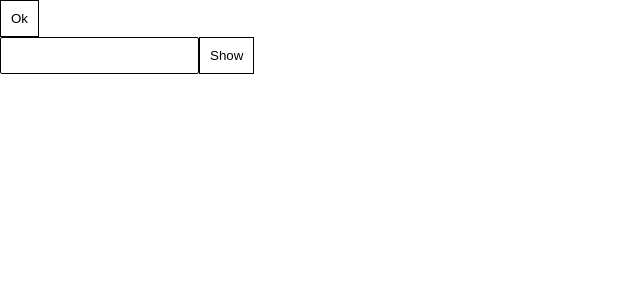
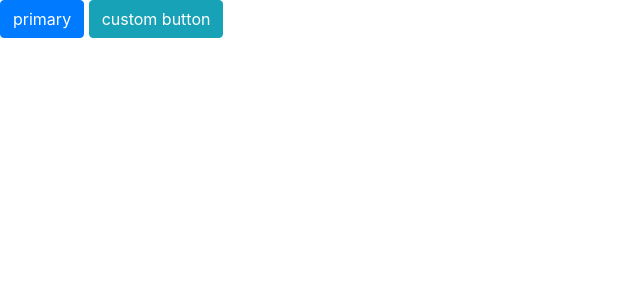
Before and after one commit to caprica-Six/react-styled-components, a React (Create React App) app: page / in a window 1280 px wide. Shown: the top 300 px of the page, without its empty margins (0-640 px from the left). Built offline with nearby package versions, Linux system fonts and the light colour scheme.

Commit message:
add react-strap and style external lib components-test

```diff
--- a/package.json
+++ b/package.json
@@ -3,9 +3,11 @@
   "version": "0.1.0",
   "private": true,
   "dependencies": {
+    "bootstrap": "^4.2.1",
     "react": "^16.7.0",
     "react-dom": "^16.7.0",
     "react-scripts": "2.1.3",
+    "reactstrap": "^7.0.2",
     "styled-components": "^4.1.3"
   },
   "scripts": {
--- a/src/App.js
+++ b/src/App.js
@@ -1,10 +1,12 @@
 import React, { Fragment, Component } from 'react';
 import './App.css';
-import Button from './components/common/Button';
+// import Button from './components/common/Button';
 import { ThemeProvider } from 'styled-components';
 import LightTheme from "./theme/light";
 import DarkTheme from "./theme/dark";
-import PasswordInput from './components/common/PasswordInput';
+// import PasswordInput from './components/common/PasswordInput';
+import { Button } from 'reactstrap';
+import PrimaryButton from "./components/common/PrimaryButton";
 
 class App extends Component {
   state = {
@@ -25,18 +27,25 @@ class App extends Component {
     })
   };
 
-
   render() {
     return (
       <ThemeProvider theme={this.state.theme}>
         <Fragment>
-          <Button onClick={this.handleToggleTheme}> Ok </Button>
+
+          {/* <Button onClick={this.handleToggleTheme}> Ok </Button>
           <section>
             <PasswordInput showPassword={this.state.showPassword} />
             <Button onClick={this.handleTogglePassword}>
               {this.state.showPassword ? 'Hide': 'Show'}
             </Button>
-          </section>
+          </section> */}
+
+
+          {/* ReactStrap buttons */}
+          <div>
+            <Button color="primary">primary</Button>{' '}
+            <PrimaryButton>custom button</PrimaryButton>
+          </div>
         </Fragment>
       </ThemeProvider>
     );
--- a/src/components/common/PasswordInput.js
+++ b/src/components/common/PasswordInput.js
@@ -5,7 +5,6 @@ const PasswordInput = styled.input.attrs({
     // set to funciton that returns the value
     type: props => props.showPassword? 'text' : 'password'
 })`
-
     border-radius: 2px;
     outline: none;
     border: 1px solid black;
--- /dev/null
+++ b/src/components/common/PrimaryButton.js
@@ -0,0 +1,14 @@
+import { Button } from "reactstrap";
+import styled from "styled-components";
+
+// can also pass in the Button component from ReactStrap + some dirty css for demo
+const PrimaryButton = styled(Button).attrs({
+    color: 'info'
+})`
+    &:hover {
+        color: black !important;
+    }
+`
+
+
+export default PrimaryButton;
--- a/src/index.js
+++ b/src/index.js
@@ -3,6 +3,7 @@ import ReactDOM from 'react-dom';
 import './index.css';
 import App from './App';
 import * as serviceWorker from './serviceWorker';
+import 'bootstrap/dist/css/bootstrap.min.css';
 
 ReactDOM.render(<App />, document.getElementById('root'));
 
```
Also changed, not shown: 1 other file (tests, documents, lock files or other folders).
